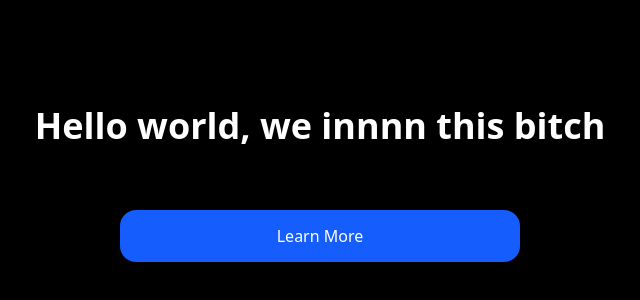
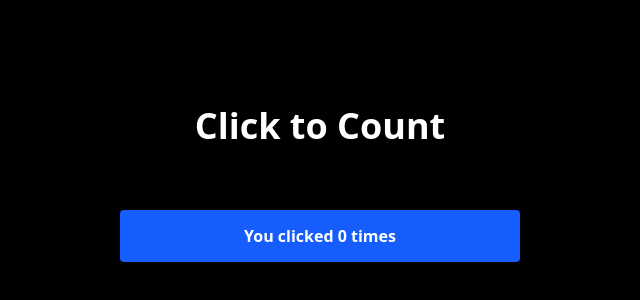
Before and after one commit to Alkemiist/pablo-next, a Next.js app: page / in a window 1280 px wide. Shown: the part 248-548 px from the top of the page, without its empty margins (320-960 px from the left). Built offline with nearby package versions, Linux system fonts and the light colour scheme.

Commit message:
added state change to the button -- leveling up bro

```diff
--- a/app/components/ui/button/button.tsx
+++ b/app/components/ui/button/button.tsx
@@ -1,11 +1,14 @@
+'use client';
 
+import { useState } from 'react';
 
 // these are the props that the button component will receive
 type ButtonProps = {
   children: React.ReactNode; // this is the button text
-  onClick?: () => void; // this is the function that will be called when the button is clicked
+  onClick?: () => void; // Defining the onClick function
   variant?: "primary" | "secondary"; // this is the variant of the button
   disabled?: boolean; // this is the disabled state of the button
+  size?: 'small' | 'medium' | 'large'; // this is the size of the button
 }
 
 // this is the button component
@@ -14,15 +17,29 @@ export default function Button({
   onClick,
   variant = "primary",
   disabled = false,
+  size = 'large',
  }: ButtonProps) {
+
+  // this is the state of the button
 
   let styles = '';
 
   // these are the styles for the button depending on the variant
   if ( variant === "primary" ) {
-    styles = 'bg-blue-600 text-white px-4 py-2 rounded w-[400px] h-[52px]';
+    styles = 'bg-blue-600 text-white px-4 py-2 rounded';
   } else if ( variant === "secondary" ) {
-    styles = 'bg-gray-600 text-white px-4 py-2 rounded w-[400px] h-[52px]';
+    styles = 'bg-gray-600 text-white px-4 py-2 rounded ';
+  }
+
+  //these are the sizes for the button
+let buttonSize = '';
+
+  if( size === 'small' ) {
+    buttonSize = 'px-4 py-2 rounded w-[100px] h-[32px]';
+  } else if( size === 'medium' ) {
+    buttonSize = 'px-4 py-2 rounded w-[200px] h-[42px]';
+  } else if( size === 'large' ) {
+    buttonSize = 'px-4 py-2 rounded w-[400px] h-[52px]';
   }
 
   // this is the disabled state of the button
@@ -31,8 +48,8 @@ export default function Button({
   return (
 
     <button
-    className={`${styles} ${disabledStyles} rounded-2xl`}
-    onClick={disabled ? undefined : onClick}
+      className={`${styles} ${disabledStyles} ${buttonSize} rounded font-bold`}
+      onClick={disabled ? undefined : onClick}
     >
       {children}
     </button>
--- /dev/null
+++ b/app/form/form.tsx
@@ -0,0 +1,9 @@
+'use client';
+
+export default function Form() {
+    return (
+        <div>
+            <h1>Form</h1>
+        </div>
+    );
+}
--- a/app/globals.css
+++ b/app/globals.css
@@ -1,5 +1,4 @@
 @import "tailwindcss";
-@import "tw-animate-css";
 
 @custom-variant dark (&:is(.dark *));
 
@@ -7,119 +6,3 @@ body {
   background-color: #000;
   color: #fff;
 }
-
-@theme inline {
-  --radius-sm: calc(var(--radius) - 4px);
-  --radius-md: calc(var(--radius) - 2px);
-  --radius-lg: var(--radius);
-  --radius-xl: calc(var(--radius) + 4px);
-  --color-background: var(--background);
-  --color-foreground: var(--foreground);
-  --color-card: var(--card);
-  --color-card-foreground: var(--card-foreground);
-  --color-popover: var(--popover);
-  --color-popover-foreground: var(--popover-foreground);
-  --color-primary: var(--primary);
-  --color-primary-foreground: var(--primary-foreground);
-  --color-secondary: var(--secondary);
-  --color-secondary-foreground: var(--secondary-foreground);
-  --color-muted: var(--muted);
-  --color-muted-foreground: var(--muted-foreground);
-  --color-accent: var(--accent);
-  --color-accent-foreground: var(--accent-foreground);
-  --color-destructive: var(--destructive);
-  --color-border: var(--border);
-  --color-input: var(--input);
-  --color-ring: var(--ring);
-  --color-chart-1: var(--chart-1);
-  --color-chart-2: var(--chart-2);
-  --color-chart-3: var(--chart-3);
-  --color-chart-4: var(--chart-4);
-  --color-chart-5: var(--chart-5);
-  --color-sidebar: var(--sidebar);
-  --color-sidebar-foreground: var(--sidebar-foreground);
-  --color-sidebar-primary: var(--sidebar-primary);
-  --color-sidebar-primary-foreground: var(--sidebar-primary-foreground);
-  --color-sidebar-accent: var(--sidebar-accent);
-  --color-sidebar-accent-foreground: var(--sidebar-accent-foreground);
-  --color-sidebar-border: var(--sidebar-border);
-  --color-sidebar-ring: var(--sidebar-ring);
-}
-
-:root {
-  --radius: 0.625rem;
-  --background: oklch(1 0 0);
-  --foreground: oklch(0.13 0.028 261.692);
-  --card: oklch(1 0 0);
-  --card-foreground: oklch(0.13 0.028 261.692);
-  --popover: oklch(1 0 0);
-  --popover-foreground: oklch(0.13 0.028 261.692);
-  --primary: oklch(0.21 0.034 264.665);
-  --primary-foreground: oklch(0.985 0.002 247.839);
-  --secondary: oklch(0.967 0.003 264.542);
-  --secondary-foreground: oklch(0.21 0.034 264.665);
-  --muted: oklch(0.967 0.003 264.542);
-  --muted-foreground: oklch(0.551 0.027 264.364);
-  --accent: oklch(0.967 0.003 264.542);
-  --accent-foreground: oklch(0.21 0.034 264.665);
-  --destructive: oklch(0.577 0.245 27.325);
-  --border: oklch(0.928 0.006 264.531);
-  --input: oklch(0.928 0.006 264.531);
-  --ring: oklch(0.707 0.022 261.325);
-  --chart-1: oklch(0.646 0.222 41.116);
-  --chart-2: oklch(0.6 0.118 184.704);
-  --chart-3: oklch(0.398 0.07 227.392);
-  --chart-4: oklch(0.828 0.189 84.429);
-  --chart-5: oklch(0.769 0.188 70.08);
-  --sidebar: oklch(0.985 0.002 247.839);
-  --sidebar-foreground: oklch(0.13 0.028 261.692);
-  --sidebar-primary: oklch(0.21 0.034 264.665);
-  --sidebar-primary-foreground: oklch(0.985 0.002 247.839);
-  --sidebar-accent: oklch(0.967 0.003 264.542);
-  --sidebar-accent-foreground: oklch(0.21 0.034 264.665);
-  --sidebar-border: oklch(0.928 0.006 264.531);
-  --sidebar-ring: oklch(0.707 0.022 261.325);
-}
-
-.dark {
-  --background: oklch(0.13 0.028 261.692);
-  --foreground: oklch(0.985 0.002 247.839);
-  --card: oklch(0.21 0.034 264.665);
-  --card-foreground: oklch(0.985 0.002 247.839);
-  --popover: oklch(0.21 0.034 264.665);
-  --popover-foreground: oklch(0.985 0.002 247.839);
-  --primary: oklch(0.928 0.006 264.531);
-  --primary-foreground: oklch(0.21 0.034 264.665);
-  --secondary: oklch(0.278 0.033 256.848);
-  --secondary-foreground: oklch(0.985 0.002 247.839);
-  --muted: oklch(0.278 0.033 256.848);
-  --muted-foreground: oklch(0.707 0.022 261.325);
-  --accent: oklch(0.278 0.033 256.848);
-  --accent-foreground: oklch(0.985 0.002 247.839);
-  --destructive: oklch(0.704 0.191 22.216);
-  --border: oklch(1 0 0 / 10%);
-  --input: oklch(1 0 0 / 15%);
-  --ring: oklch(0.551 0.027 264.364);
-  --chart-1: oklch(0.488 0.243 264.376);
-  --chart-2: oklch(0.696 0.17 162.48);
-  --chart-3: oklch(0.769 0.188 70.08);
-  --chart-4: oklch(0.627 0.265 303.9);
-  --chart-5: oklch(0.645 0.246 16.439);
-  --sidebar: oklch(0.21 0.034 264.665);
-  --sidebar-foreground: oklch(0.985 0.002 247.839);
-  --sidebar-primary: oklch(0.488 0.243 264.376);
-  --sidebar-primary-foreground: oklch(0.985 0.002 247.839);
-  --sidebar-accent: oklch(0.278 0.033 256.848);
-  --sidebar-accent-foreground: oklch(0.985 0.002 247.839);
-  --sidebar-border: oklch(1 0 0 / 10%);
-  --sidebar-ring: oklch(0.551 0.027 264.364);
-}
-
-@layer base {
-  * {
-    @apply border-border outline-ring/50;
-  }
-  body {
-    @apply bg-background text-foreground;
-  }
-}
--- a/app/layout.tsx
+++ b/app/layout.tsx
@@ -12,7 +12,9 @@ export default function RootLayout({
 }) {
   return (
     <html lang="en">
-      <body>{children}</body>
+      <body>
+        {children}
+        </body>
     </html>
   );
 }
--- a/app/page.tsx
+++ b/app/page.tsx
@@ -1,11 +1,20 @@
+'use client';
+
+// imports
+import { useState } from 'react';
 import Button from "./components/ui/button/button";
 
+
+// this is the home component
 function Home() {
+
+    // this is the state of the count
+    const [ count, setCount ] = useState(0);
 
     return (
         <div className="flex flex-col items-center justify-center h-screen">
-            <h1 className="m-16 text-4xl font-bold">Hello world, we innnn this bitch</h1>
-            <Button variant="primary" disabled={false} >Learn More</Button>
+            <h1 className="m-16 text-4xl font-bold">Click to Count</h1>
+            <Button variant="primary" disabled={false} size="large" onClick={() => setCount(count + 1)}>You clicked {count} times</Button>
         </div>
     )
 }
```
Also changed, not shown: app/form/form.module.css (added).
